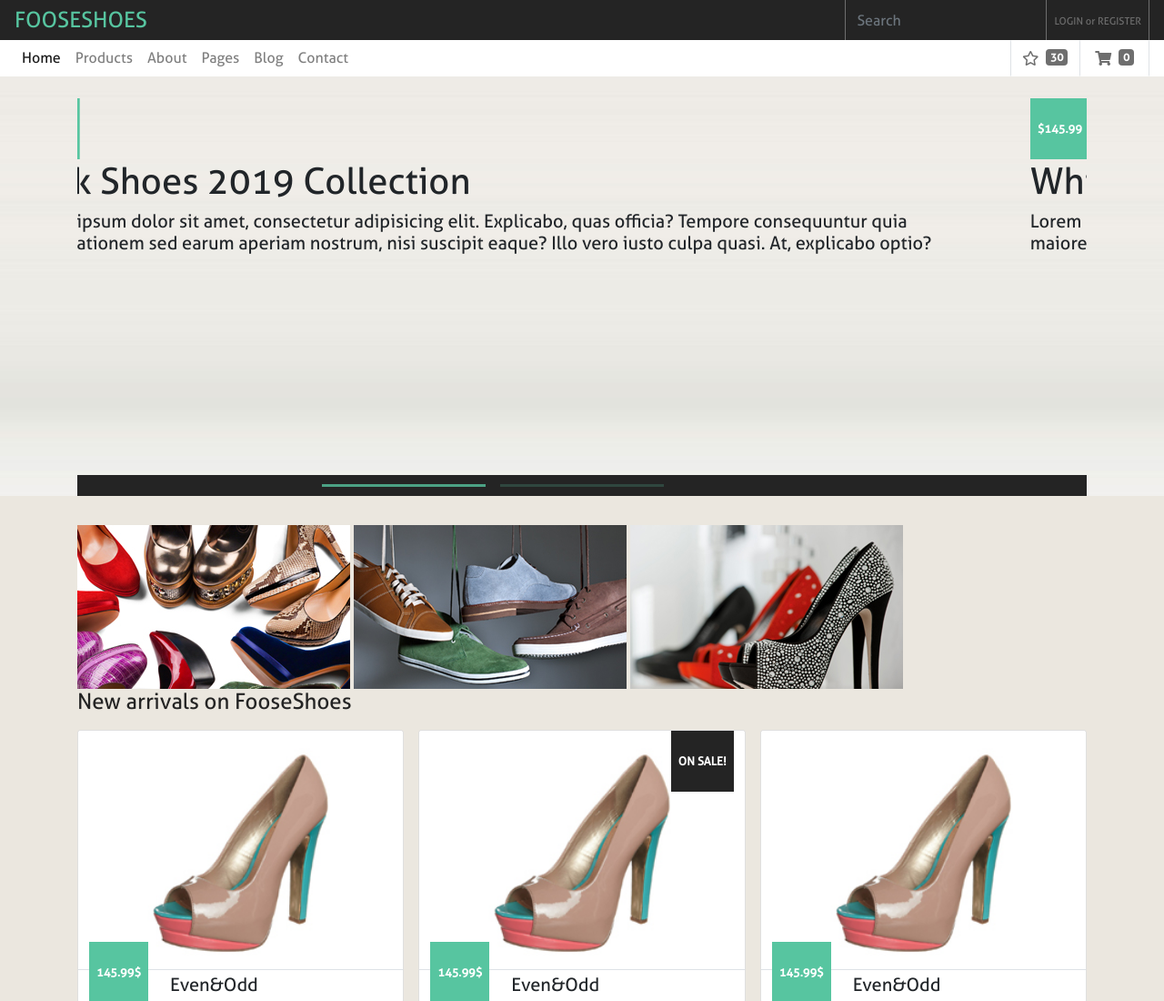
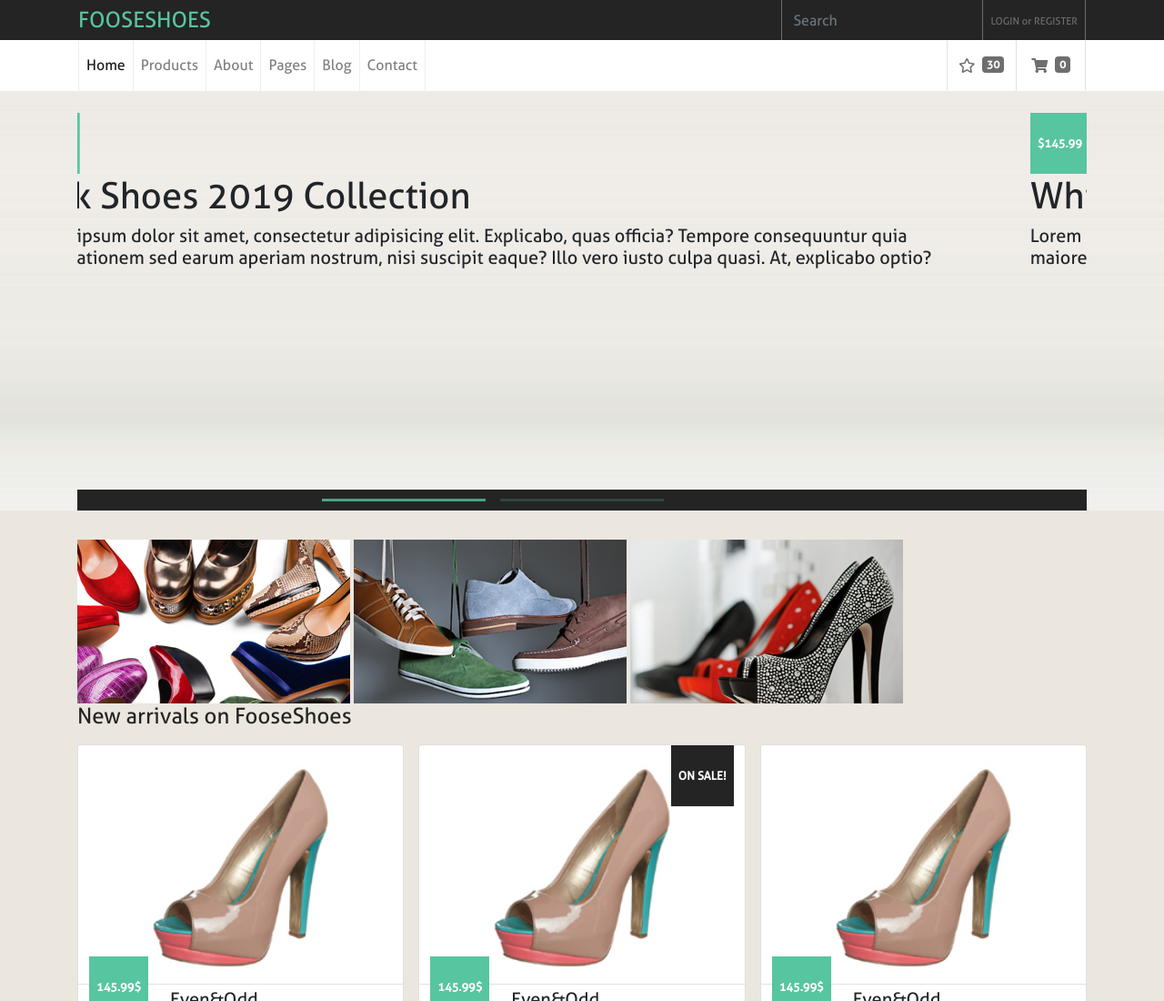
Before and after one commit to vladplesu/eproject, a website: page public/index.html in a window 1280 px wide. Shown: the top 1100 px of the page at 91% size. Drawn offline with nearby package versions, Linux system fonts and the light colour scheme.

Commit message:
updated header for medium and large devices

```diff
--- a/public/index.html
+++ b/public/index.html
@@ -17,8 +17,8 @@
     <title>Fooseshoes</title>
   </head>
   <body>
-    <header>
-      <div class="navbar navbar-expand-lg navbar-dark bg-primary py-0">
+    <header class="bg-primary">
+      <div class="navbar navbar-expand-lg navbar-dark bg-primary py-0 container">
         <a href="/public" class="navbar-brand text-info text-uppercase py-1 mr-auto">Fooseshoes</a
         >
         <form class="form-inline my-lg-0 align-self-stretch">
@@ -52,8 +52,8 @@
         </form>
       </div>
       <!-- top-header end-->
-      <div>
-        <nav class="navbar navbar-expand-lg navbar-light bg-white py-0">
+      <div class="bg-white">
+        <nav class="navbar navbar-expand-md navbar-light bg-white py-0 container">
           <button
             class="navbar-toggler border-top-0 border-bottom-0 rounded-0 align-self-stretch mr-auto py-3 px-md-4"
             type="button"
@@ -67,7 +67,7 @@
           </button>
           <button
             type="button"
-            class="text-secondary btn border-left rounded-0 align-self-stretch order-lg-1 d-flex align-items-center px-4 d-md-none"
+            class="text-secondary btn border-left rounded-0 align-self-stretch order-md-1 d-flex align-items-center px-4 d-md-none"
             data-toggle="modal"
             data-target="#search"
           >
@@ -75,14 +75,14 @@
           </button>
           <a
             href="#"
-            class="text-secondary btn border-left rounded-0 align-self-stretch order-lg-1 d-flex align-items-center"
+            class="text-secondary btn border-left rounded-0 align-self-stretch order-md-1 d-flex align-items-center"
           >
             <i class="far fa-star"></i>
             <span class="badge badge-secondary ml-2">30</span>
           </a>
           <a
             href="#"
-            class="text-secondary btn border-left rounded-0 align-self-stretch border-right order-lg-1 d-flex align-items-center px-3"
+            class="text-secondary btn border-left rounded-0 align-self-stretch border-right order-md-1 d-flex align-items-center px-3"
           >
             <i class="fas fa-shopping-cart"></i>
             <span class="badge badge-secondary ml-2">0</span>
@@ -90,17 +90,17 @@
           <div class="collapse navbar-collapse" id="navbarNav">
             <ul class="navbar-nav">
               <li class="nav-item active">
-                <a class="nav-link" href="#"
+                <a class="nav-link py-3" href="#"
                   >Home <span class="sr-only">(current)</span></a
                 >
               </li>
               <li class="nav-item">
-                <a class="nav-link" href="#">Products</a>
+                <a class="nav-link py-3" href="#">Products</a>
               </li>
-              <li class="nav-item"><a class="nav-link" href="#">About</a></li>
-              <li class="nav-item"><a class="nav-link" href="#">Pages</a></li>
-              <li class="nav-item"><a class="nav-link" href="#">Blog</a></li>
-              <li class="nav-item"><a class="nav-link" href="#">Contact</a></li>
+              <li class="nav-item"><a class="nav-link py-3" href="#">About</a></li>
+              <li class="nav-item"><a class="nav-link py-3" href="#">Pages</a></li>
+              <li class="nav-item"><a class="nav-link py-3" href="#">Blog</a></li>
+              <li class="nav-item"><a class="nav-link py-3" href="#">Contact</a></li>
             </ul>
           </div>
         </nav>
--- a/src/js/app.js
+++ b/src/js/app.js
@@ -3,7 +3,7 @@ const $searchResultsLarge = $('#search-md');
 const $searchFieldSmall = $('#search-input-sm');
 const $searchFieldLarge = $('#search-input-md');
 
-$('a').hover(
+$('.navbar a').hover(
     function() {
         $(this).find('span').removeClass('badge-secondary').addClass('badge-info text-white');
     },
--- a/src/scss/layout/_header.scss
+++ b/src/scss/layout/_header.scss
@@ -5,3 +5,13 @@
   left: -1px;
   z-index: 9999;
 }
+
+.nav-item {
+  @include media-breakpoint-up(md) {
+    border-left: 1px solid map-get($map: $theme-colors, $key: 'nav-borders');
+
+    &:last-child {
+      border-right: 1px solid map-get($map: $theme-colors, $key: 'nav-borders');
+    }
+  }
+}
--- a/src/scss/utilities/_variables.scss
+++ b/src/scss/utilities/_variables.scss
@@ -2,7 +2,8 @@ $theme-colors: (
   'primary': #242424,
   'secondary': #6e6e6e,
   'light': #ebe7df,
-  'info': #57c5a0
+  'info': #57c5a0,
+  'nav-borders': #eeeeee
 );
 
 $grid-breakpoints: (
```
Also changed, not shown: src/css/application.css, 1 other file.
